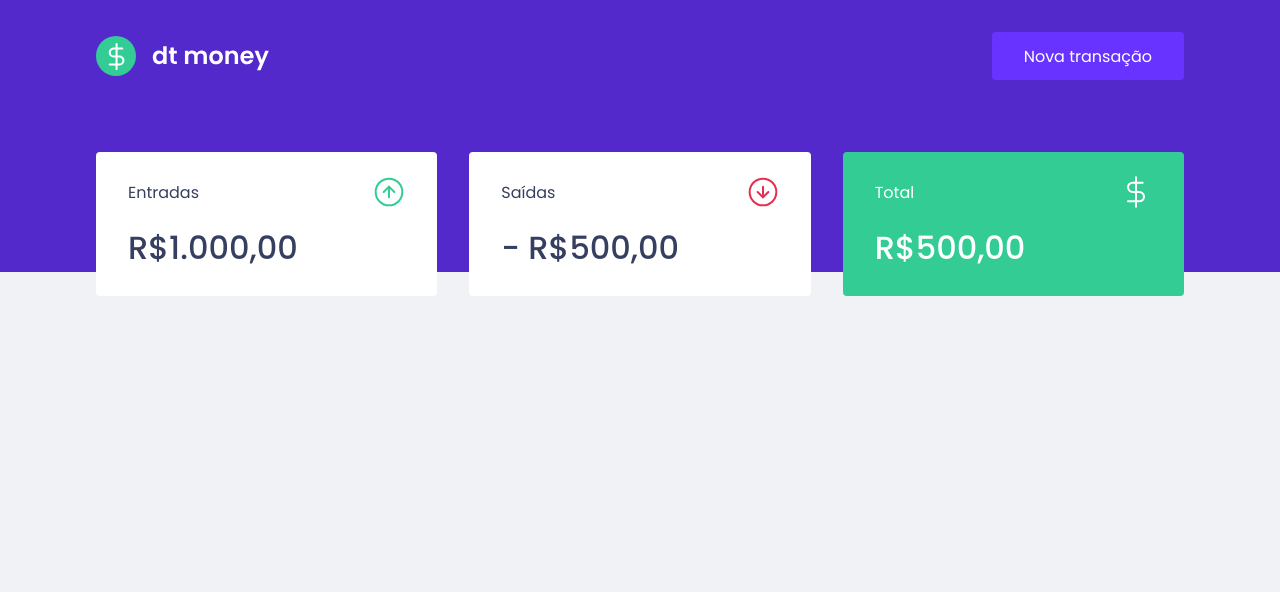
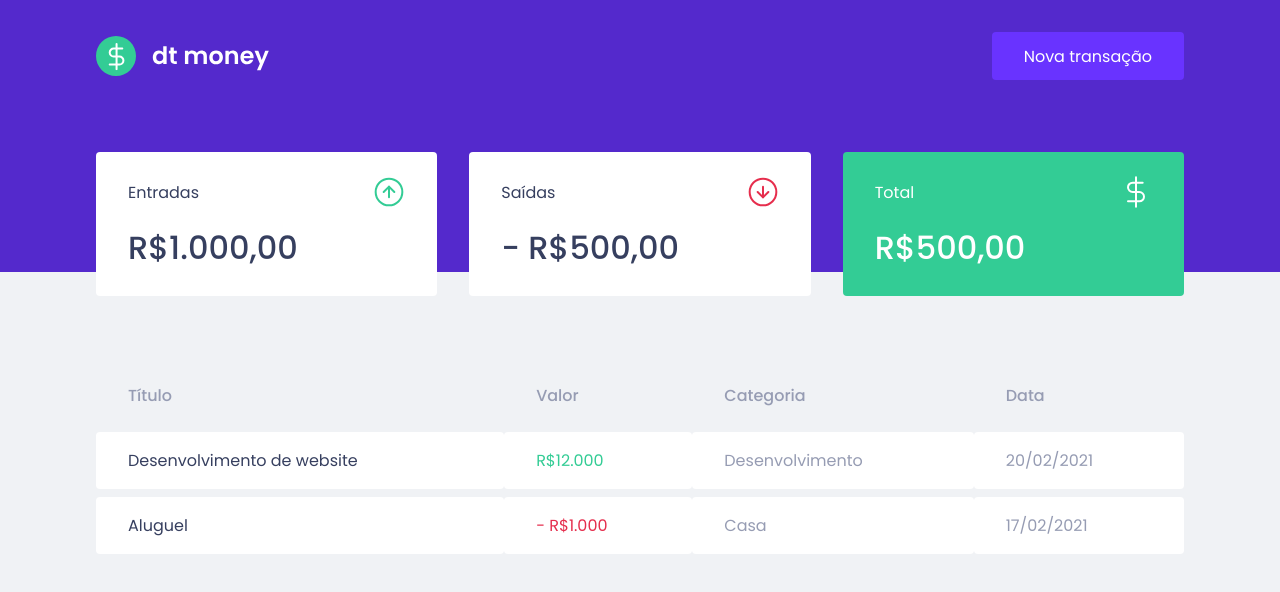
Before and after one commit to samuellalvs/dtmoney, a React (Create React App) app: page / in a window 1280 px wide. Shown: the top 592 px of the page. Built offline with nearby package versions, Linux system fonts and the light colour scheme.

Commit message:
:art: Inclusão da tabela de items

```diff
--- a/src/components/Dashboard/index.tsx
+++ b/src/components/Dashboard/index.tsx
@@ -1,10 +1,12 @@
 import { Container } from "../Dashboard/styles";
 import Summary from "../Summary";
+import { TransactionsTable } from "../TransactionsTable";
 
 export function Dashboard() {
     return (
         <Container>
             <Summary />
+            <TransactionsTable />
         </Container>
     )
 }
--- /dev/null
+++ b/src/components/TransactionsTable/index.tsx
@@ -0,0 +1,50 @@
+import { Container } from "./styles";
+
+export function TransactionsTable() {
+    return (
+        <Container>
+            <table>
+                <thead>
+                    <tr>
+                        <th>Título</th>
+                        <th>Valor</th>
+                        <th>Categoria</th>
+                        <th>Data</th>
+                    </tr>
+                </thead>
+                <tbody>
+                    <tr>
+                        <td>
+                            Desenvolvimento de website
+                        </td>
+                        <td className="deposit">
+                            R$12.000
+                        </td>
+                        <td>
+                            Desenvolvimento
+                        </td>
+                        <td>
+                            20/02/2021
+                        </td>
+
+                    </tr>
+                    <tr>
+                        <td>
+                            Aluguel
+                        </td>
+                        <td className="withdraw">
+                            - R$1.000
+                        </td>
+                        <td>
+                            Casa
+                        </td>
+                        <td>
+                            17/02/2021
+                        </td>
+
+                    </tr>
+                </tbody>
+            </table>
+        </Container>
+    )
+}
--- /dev/null
+++ b/src/components/TransactionsTable/styles.ts
@@ -0,0 +1,39 @@
+import styled from 'styled-components';
+
+export const Container = styled.div`
+    margin-top: 4rem;
+
+    table {
+        width: 100%;
+        border-spacing: 0 0.5rem;
+
+        th {
+            color: var(--text-body);
+            font-weight: 500;
+            padding: 1rem 2rem;
+            text-align: left;
+            line-height: 1.5rem;
+        }
+
+        td {
+            padding: 1rem 2rem;
+            border: 0;
+            background: var(--shape);
+            color: var(--text-body);
+            border-radius: 0.25rem;
+
+            &:first-child {
+                color: var(--text-title);
+            }
+
+            &.deposit {
+                color: var(--green);
+            }
+
+            &.withdraw {
+                color: var(--red);
+            }
+        }
+
+    }
+`;
```
